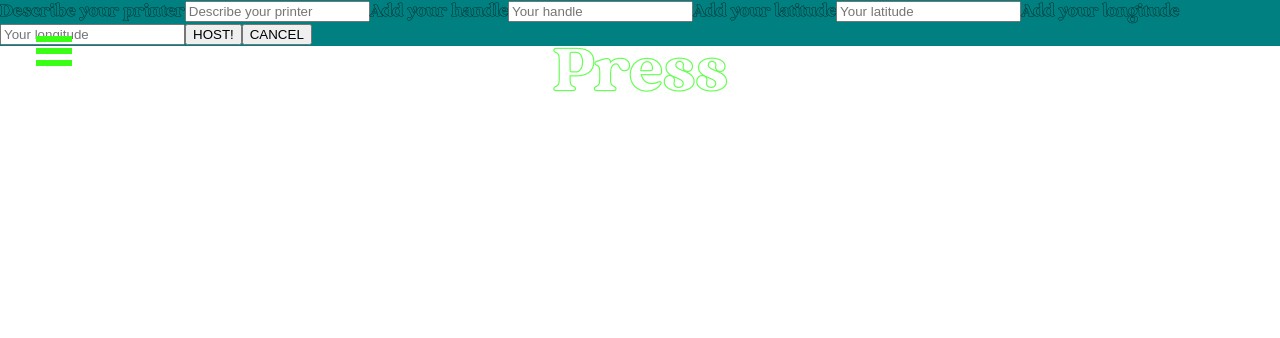
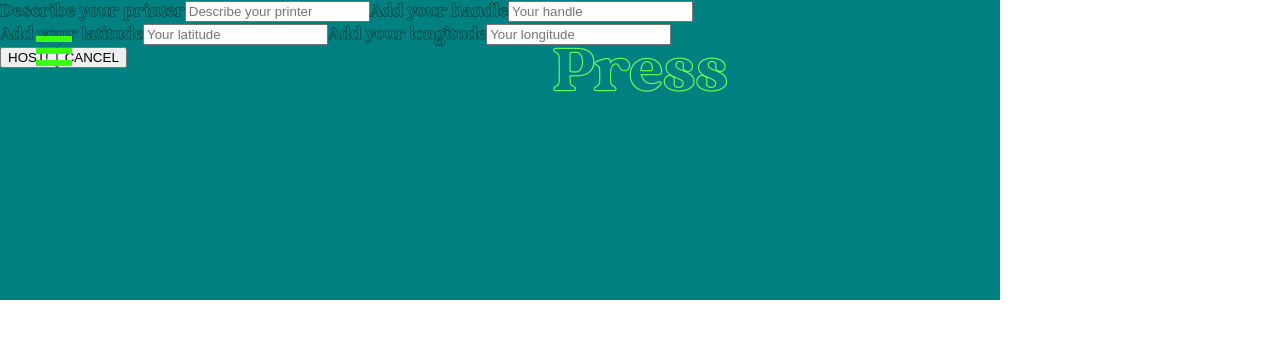
Before and after one commit to tmy2stp/press-print, a React (Create React App) app: page /host in a window 1280 px wide. Shown: the top 338 px of the page. Built offline with nearby package versions, Linux system fonts and the light colour scheme.

Commit message:
form style

```diff
--- a/src/components/HostForm/HostForm.scss
+++ b/src/components/HostForm/HostForm.scss
@@ -1,11 +1,17 @@
 .form__container {
     background-color: teal;
+    display: flex;
+    width: 1000px;
+    height: 300px;
+
+
 }
 
 .host__form {
 
-    // height: 300px;
-    // width: 700px;
+    height: 300px;
+    width: 700px;
+
 
 
 }
```
